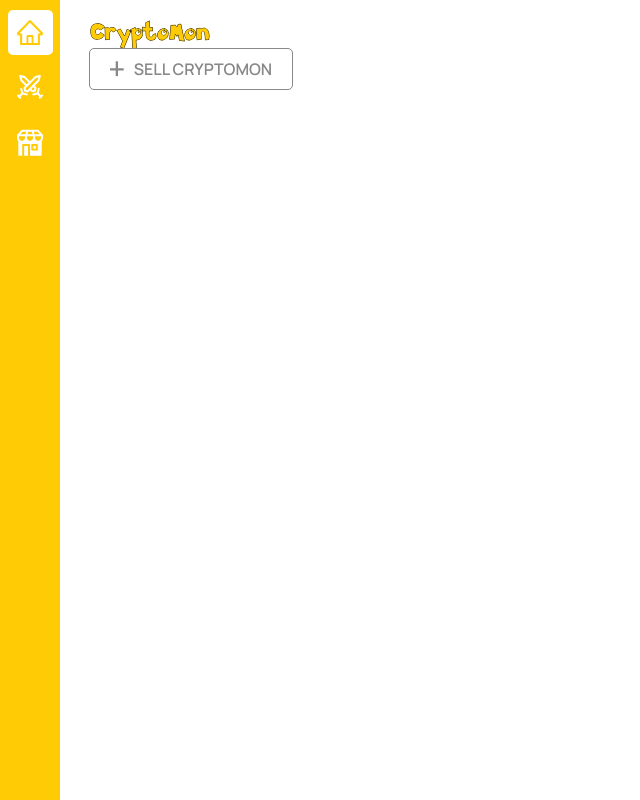
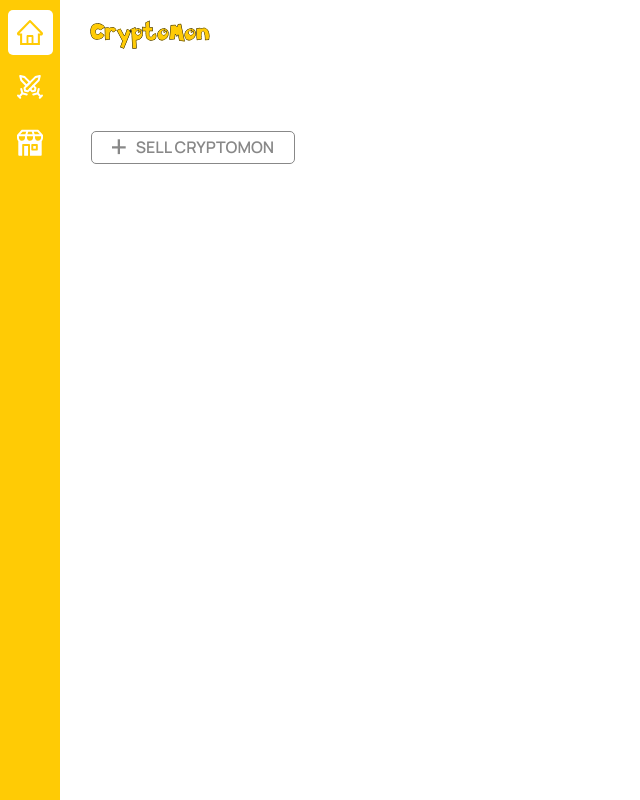
Before and after one commit to Cryptomon-WinterProject/frontend, a React (Create React App) app: page / in a window 1280 px wide. Shown: the whole page, without its empty margins (0-640 px from the left). Built offline with nearby package versions, Linux system fonts and the light colour scheme; the HTML template or start-up script is replaced by a standard one.

Commit message:
Write Uppersection css

```diff
--- a/src/Components/AuctionPage/UpperSection/UpperSection.module.css
+++ b/src/Components/AuctionPage/UpperSection/UpperSection.module.css
@@ -1,6 +1,6 @@
 .UpperSectionWrapper {
   margin-left: 3rem;
-  height: 16rem;
+  height: 17rem;
   width: 90%;
   display: flex;
   flex-direction: column;
@@ -10,18 +10,8 @@
   margin-top: 2rem;
 }
 
-/* .SellButton {
-  text-transform: uppercase;
-  font-size: var(--font-size-20);
-  font-weight: 600;
-  color: var(--ter-black);
-  background-color: var(--white);
-  border-radius: 7px;
-  border: 1px solid var(--ter-black);
-  margin-top: 6rem;
-  width: 18rem;
-  height: 3rem;
-} */
 .SellButton {
-  /* font-size: var(--font-20) !important; */
+  height: 3.1rem !important;
+  margin-left: 0.2rem !important;
+  margin-top: 8.3rem !important;
 }
```
